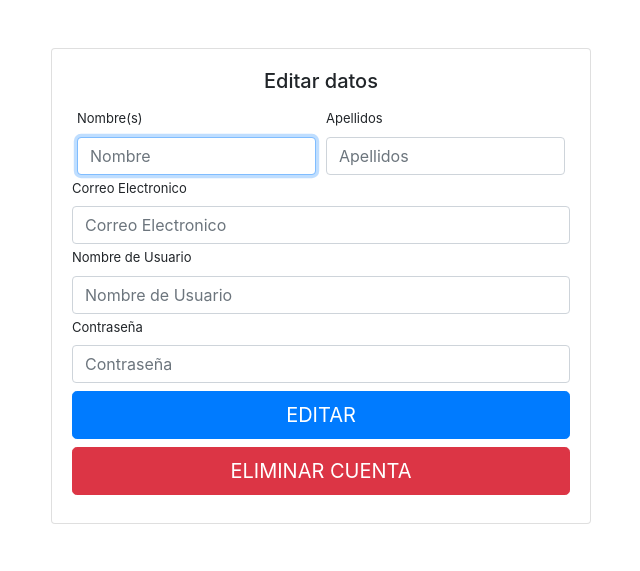
After one commit to AlinaSM/Biblioteca-Virtual-SI, a PHP site: the page made by app/Views/profile-user.php in a window 1280 px wide. The commit adds this page. Shown: the top 571 px of the page, without its empty margins (319-959 px from the left). Run offline with PHP 8.4, Linux system fonts and the light colour scheme; the template is opened without the code that fills it, so the values that code supplies are empty.

Commit message:
Agregando vista de editar perfil de usuario

```diff
--- a/app/Controllers/UsuariosController.php
+++ b/app/Controllers/UsuariosController.php
@@ -1,6 +1,4 @@
 <?php
-
-//require_once('../Models/UsuariosModel.php');
 
 class UsuariosController{
     private $model;
--- a/app/Views/header.php
+++ b/app/Views/header.php
@@ -1,7 +1,7 @@
 <header class="container-fluid">
     <div class="row title-hd">
         <div class="col-12">
-            <h4 class="text-center">Tecnológico Nacional de México</h4>
+            <h3 class="text-center">Tecnológico Nacional de México</h3>
         </div>
     </div>
     <div class="row cont-hd">
--- /dev/null
+++ b/app/Views/profile-user.php
@@ -0,0 +1,50 @@
+<div class="container">
+            <div class="row">
+                <div class="col-sm-9 col-md-7 col-lg-6 mx-auto">
+                    <div class="card card-signin my-5">
+                        <div class="card-body">
+
+                            <h5 class="card-title text-center">Editar datos</h5>
+                            <form class="form-signin" id="" autocomplete="off" method="POST" action="">
+
+                                <div class="form-row mx-auto">
+                                    <div class="form-label-group col-6">
+                                        <label for="Nombre">Nombre(s)</label>
+                                        <input type="text" id="nombre" name="nombre" class="form-control" placeholder="Nombre" value="" required autofocus>
+                                    </div>
+
+                                    <div class="form-label-group col-6">
+                                        <label for="Apellidos">Apellidos</label>
+                                        <input type="text" id="apellidos" name="apellidos" class="form-control" placeholder="Apellidos" value="">
+                                    </div>
+                                </div>
+
+                                <div class="form-label-group">
+                                    <label for="Email">Correo Electronico</label>
+                                    <input type="email" id="email" name="email"  class="form-control" placeholder="Correo Electronico"  value="">
+                                </div>
+
+                                <div class="form-label-group">
+                                    <label for="Usuario">Nombre de Usuario</label>
+                                    <input type="text" id="alias" name="alias" class="form-control"  value="" placeholder="Nombre de Usuario"  >
+                                </div>
+
+                                <div class="form-label-group">
+                                    <label for="Contrasena">Contraseña</label>
+                                    <input type="password" id="contrasena" name="contrasena" class="form-control" placeholder="Contraseña" >
+                                </div>
+
+                                <input type="hidden" name="editarPerfil">
+                                <input class="btn btn-lg btn-primary btn-block text-uppercase  my-2"  type="submit"  value="Editar">
+
+                            </form>
+
+                            <form action="" method="POST">
+                                <input type="hidden" name="EliminarCuenta">
+                                <input class="btn btn-lg btn-primary  btn-danger btn-block text-uppercase  my-2" value="Eliminar Cuenta" type="submit" >
+                            </form>
+                        </div>
+                    </div>
+                </div>
+            </div>
+        </div>
--- a/css/styles.css
+++ b/css/styles.css
@@ -4,14 +4,19 @@
 }
 
 .logo-hd{
-    width: 70px;
+    height: 100px;
     border: 1px none;
 }
 
 .title-hd{
     background-color: var(--main-color);
-    padding: .5%;
+    padding: 1%;
     color: whitesmoke;
+
+}
+
+h6{
+    font-size: 20px;
 }
 
 .cont-hd{
--- a/index.php
+++ b/index.php
@@ -4,7 +4,7 @@ $autoload = new Autoload();
 
 
 if(isset($_GET['t'])){
-    echo $_GET['p'];
+    //echo $_GET['p'];
     $route =  !isset($_GET['p']) && $_GET['p'] == 'login'? 'login' : $_GET['p'] ;
     $page = new Router( $route );
 }else{
```
Also changed, not shown: app/Controllers/Router.php (+11 -6 lines).
